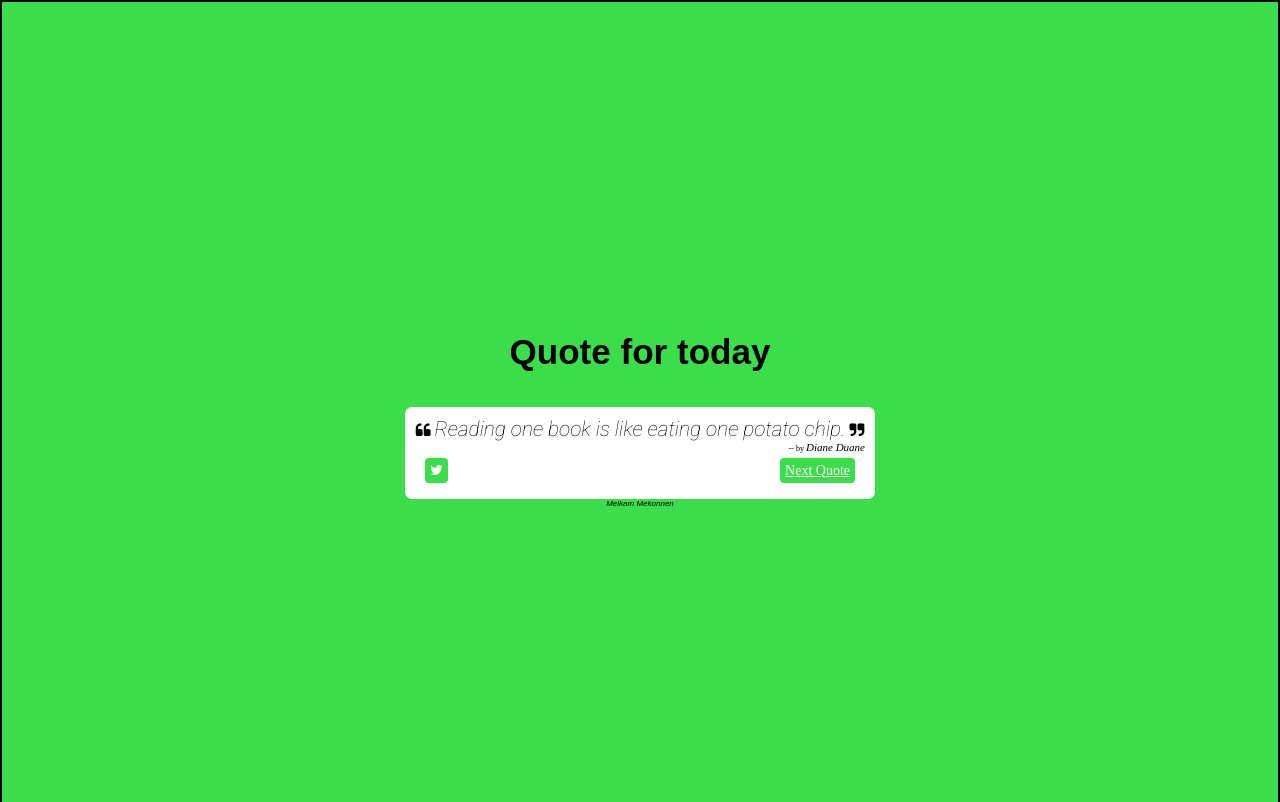
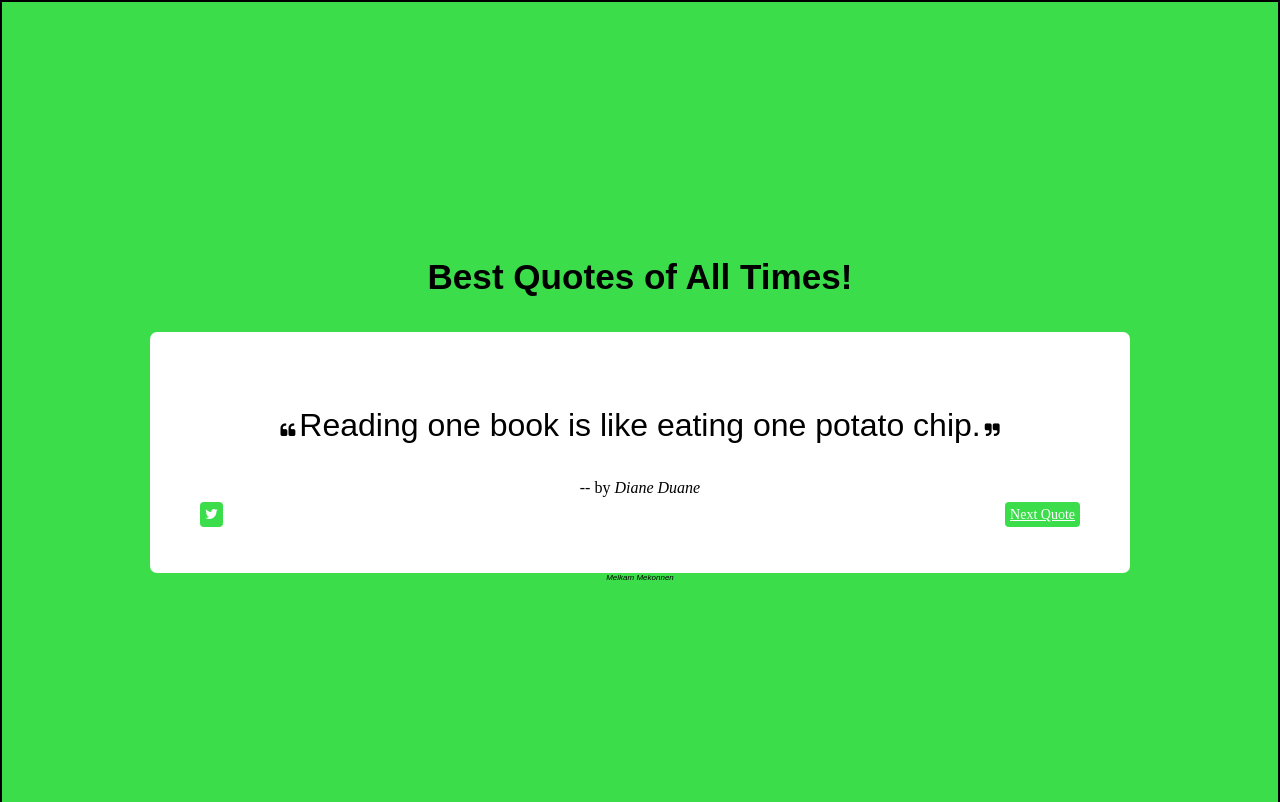
Before and after one commit to Melkam-code/best_quotes, a plain HTML site: page index.html in a window 1280 px wide. Drawn offline with nearby package versions, Linux system fonts and the light colour scheme; no server answers.

Commit message:
Major changes to make things more appealing

```diff
--- a/index.html
+++ b/index.html
@@ -11,7 +11,7 @@
 <body id="fullbody">
   <div id="wrapper">
     <div id="header">
-      <h3 class="text-center">Quote for today</h3>
+      <h3 class="text-center">Best Quotes of All Times!</h3>
     </div>
     <div id="quote-box">
       <div>
--- a/main.css
+++ b/main.css
@@ -33,27 +33,33 @@ body {
   display: flex;
   flex-direction: column;
   padding-bottom:0px;
-  width: 450px;
+  width: 900px;
   background-color: white;
   border-radius: 7px;
   text-align: center;
-  padding: 10px;
+  padding: 40px;
 }
 
 #text {
-  font-size: 1.3em;
+  font-size: 2em;
   font-style: regular;
-  font-family: 'Roboto', sans-serif;
+  font-family: sans-serif;
+}
+
+#textbox {
+    width: 900px;
+    padding-top: 35px;
 }
 
 .authorbox {
   font: verdana;
-  font-size: 0.5em;
-  text-align: right;
+  font-size: 1em;
+  text-align: center;
+  margin-top: 35px;
 }
 
 #author {
-  font-size: 11px;
+  font-size: 1em;
   font-style: italic;
 }
 
```
